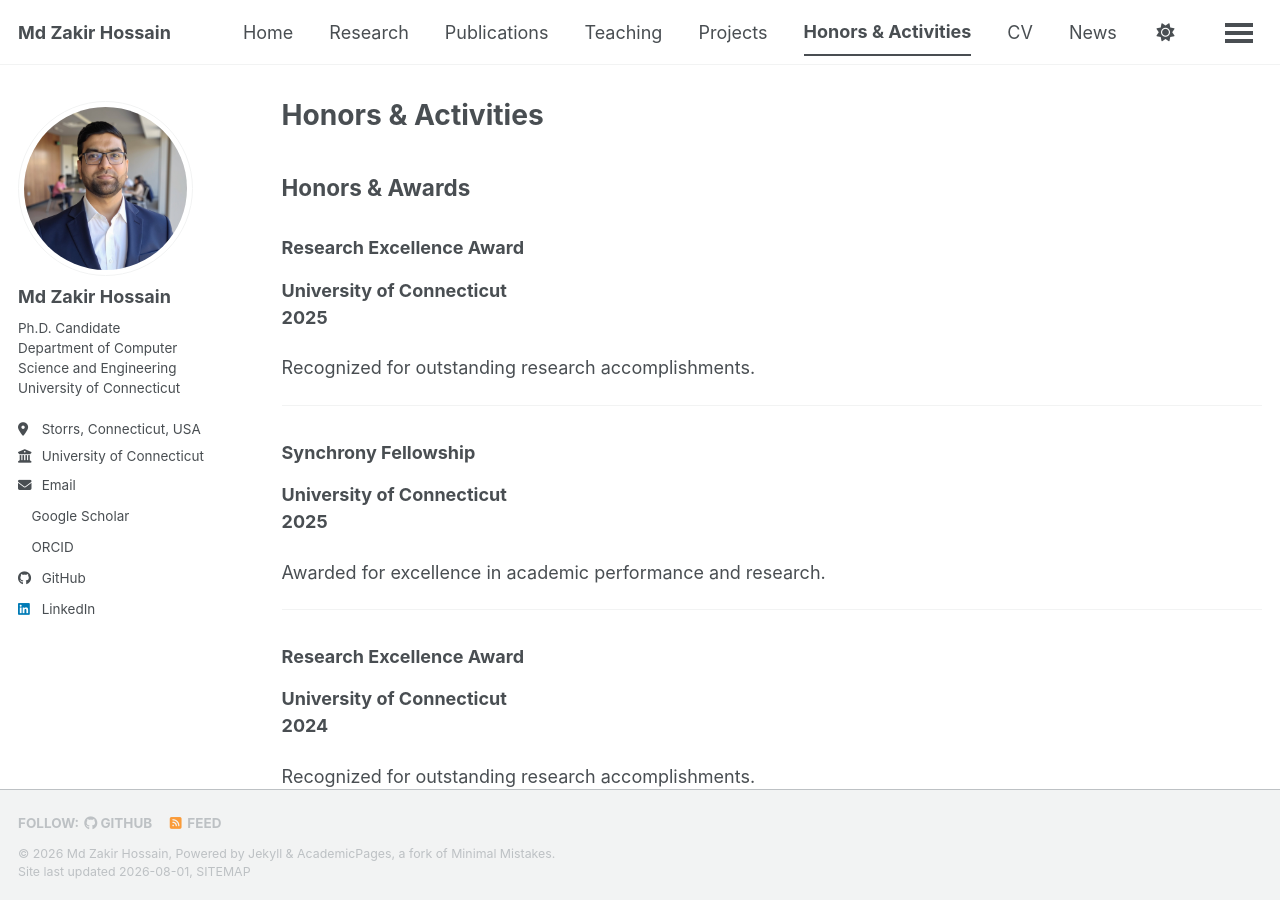
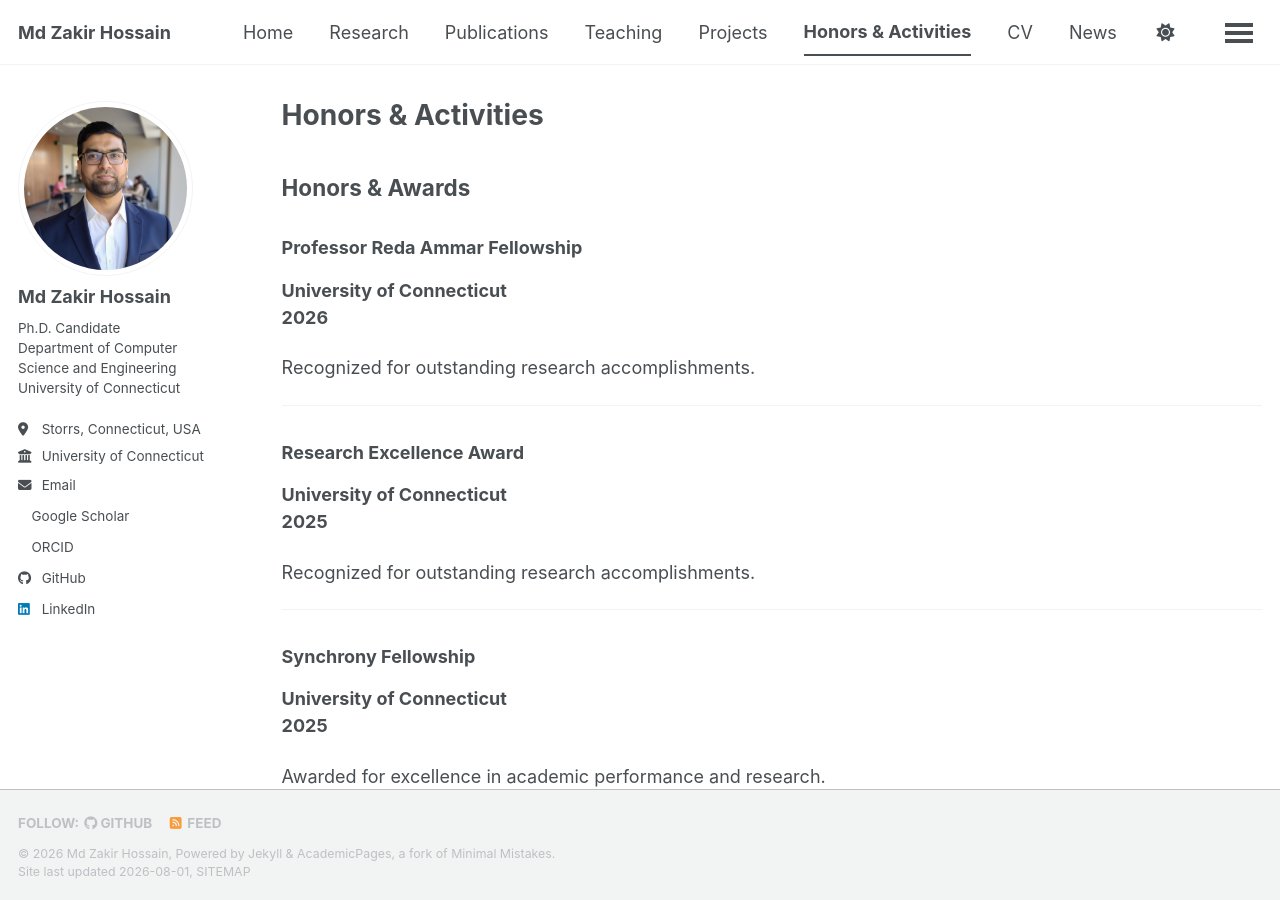
Before and after one commit to zakir-uconn/zakir-uconn.github.io, a Jekyll site: the page built from _pages/honors-activities.md, in a window 1280 px wide and 900 px high. Built offline with Jekyll 4.4.1, drawn with Linux system fonts in a browser that asks for light colours; a style sheet for code colours, icons or effects is not loaded.

Commit message:
Add Professor Reda Ammar Fellowship details
Added Professor Reda Ammar Fellowship to honors section.

```diff
--- a/_pages/honors-activities.md
+++ b/_pages/honors-activities.md
@@ -6,6 +6,14 @@ author_profile: true
 ---
 
 ## Honors & Awards
+
+### Professor Reda Ammar Fellowship
+**University of Connecticut**
+**2026**
+
+Recognized for outstanding research accomplishments.
+
+---
 
 ### Research Excellence Award
 **University of Connecticut**
```
